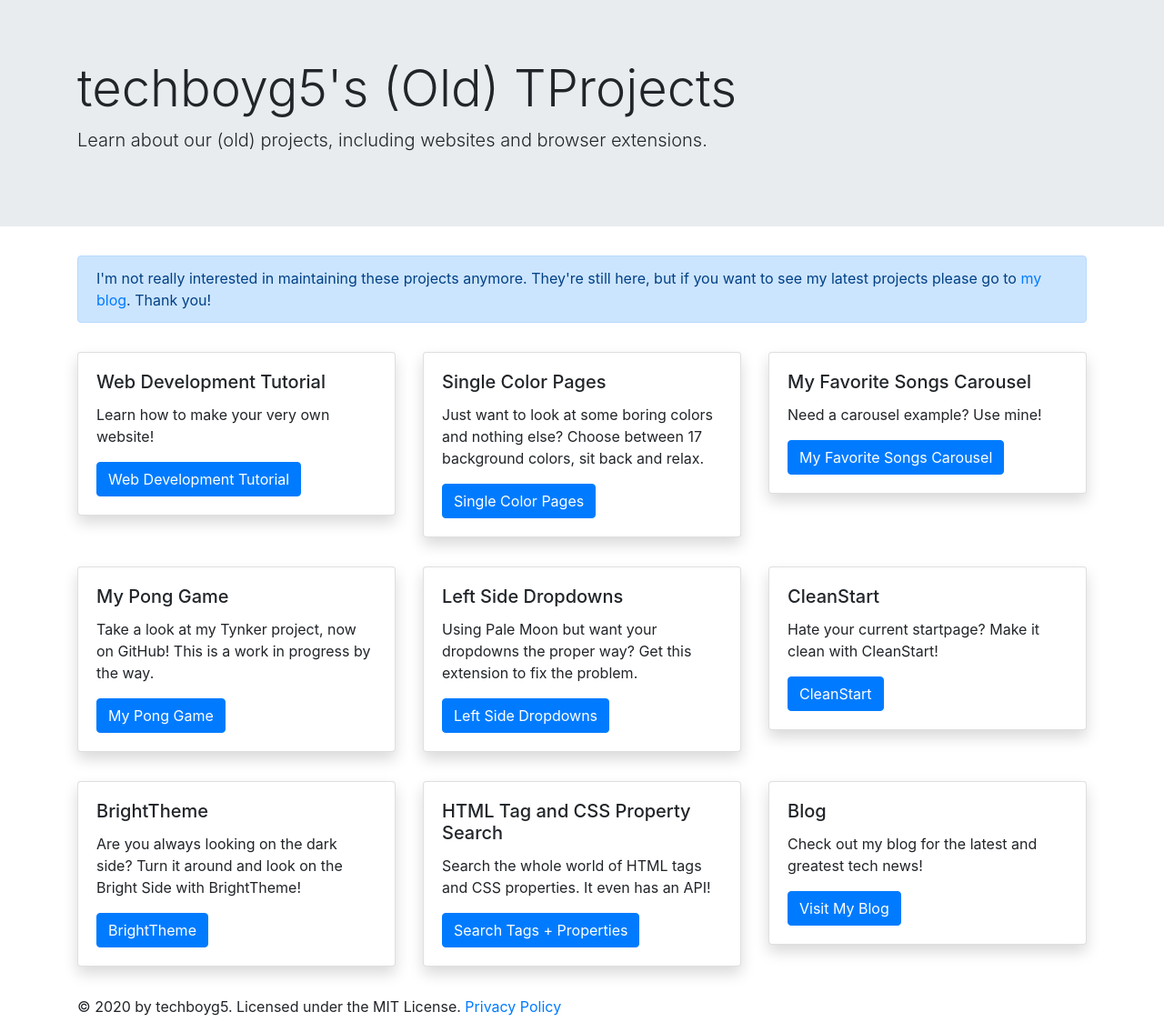
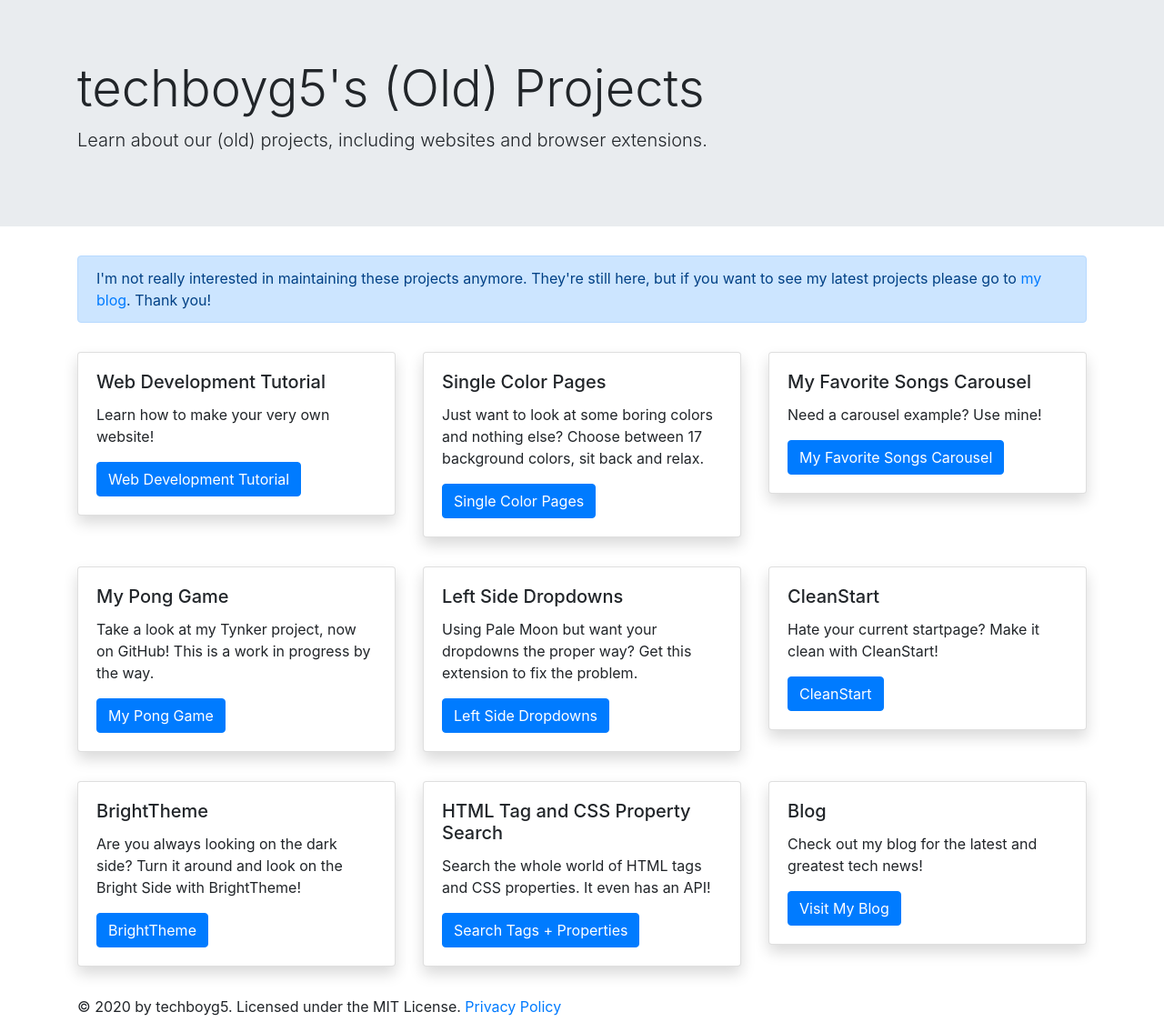
Before and after one commit to techboyg5/techboyg5.github.io, a Jekyll site: the page index.html, which Jekyll copies as it is, in a window 1280 px wide. Shown: the whole page at 91% size. Built offline with Jekyll 4.4.1, drawn with Linux system fonts in a browser that asks for light colours.

Commit message:
Update index.html

```diff
--- a/index.html
+++ b/index.html
@@ -10,7 +10,7 @@
     <body>
         <div class="jumbotron jumbotron-fluid">
             <div class="container mb-3">
-                <h1 class="display-4">techboyg5's (Old) TProjects</h1>
+                <h1 class="display-4">techboyg5's (Old) Projects</h1>
                 <p class="lead">Learn about our (old) projects, including websites and browser extensions.</p>
             </div>
               </div>
```
